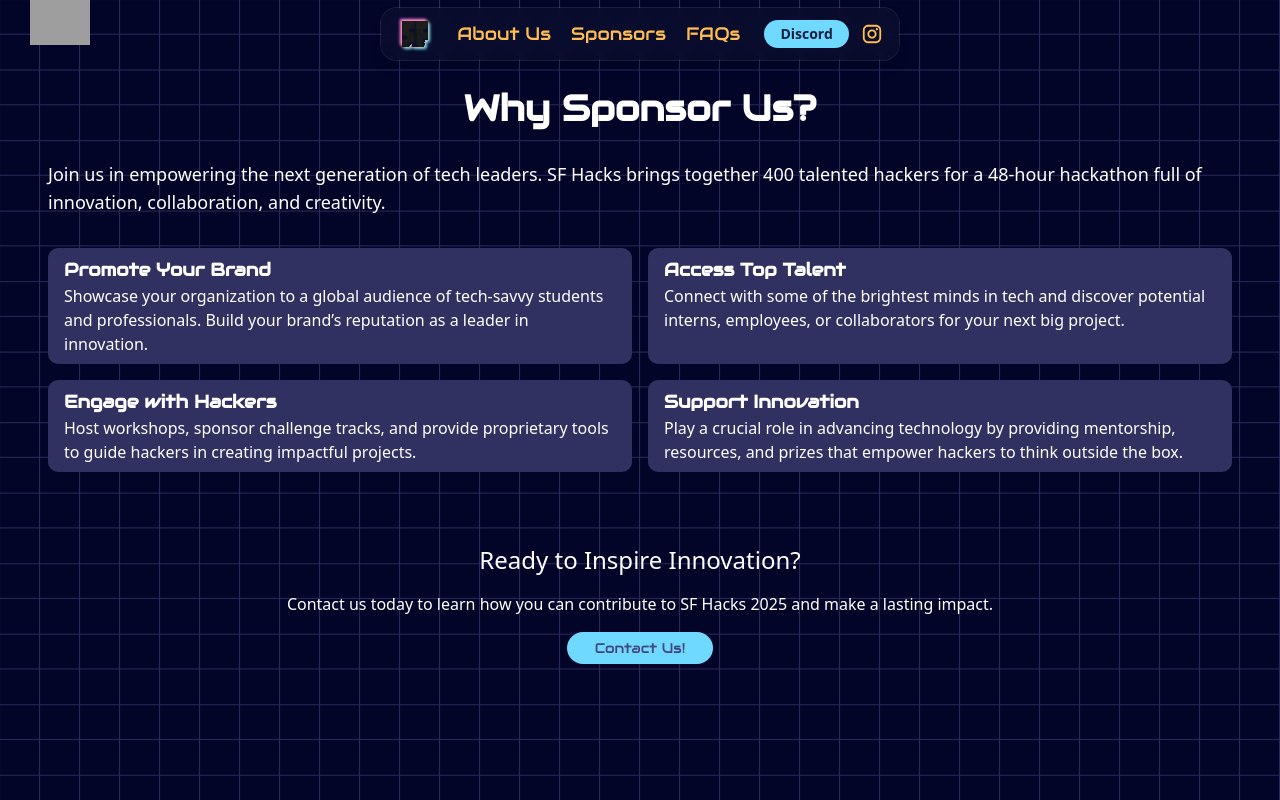
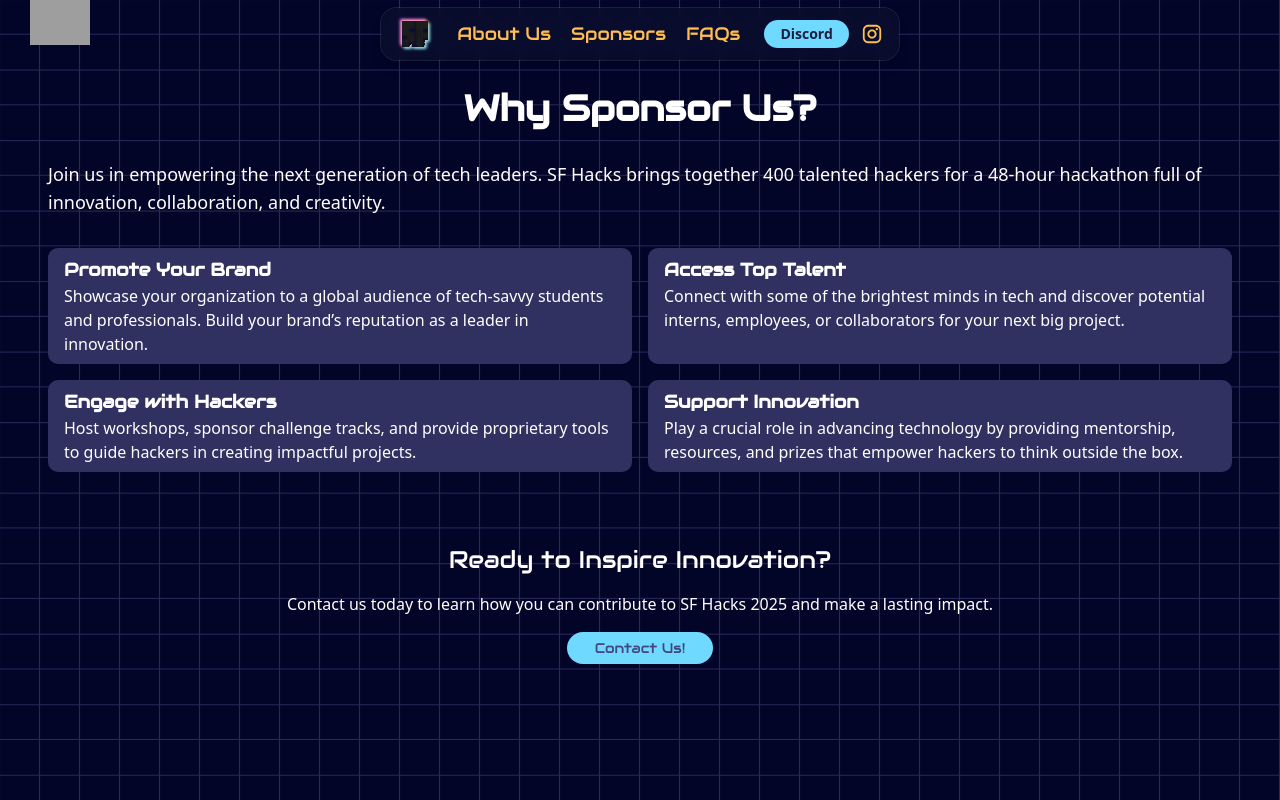
Before and after one commit to SF-Hacks-at-SFSU/sf-hacks-2026, a Next.js app: page /past-sponsors/why-sponsor in a window 1280 px wide. Built offline with nearby package versions, Linux system fonts and the light colour scheme; grey boxes are pictures that could not be loaded.

Commit message:
update font

```diff
--- a/src/app/past-sponsors/why-sponsor/page.tsx
+++ b/src/app/past-sponsors/why-sponsor/page.tsx
@@ -2,7 +2,7 @@
 
 export default function WhySponsorPage() {
 	return (
-		<main className="mt-20 md:mt-0 md:px-4 flex flex-col gap-4 md:gap-8  items-center">
+		<main className="mt-20 md:mt-0 md:px-4 flex flex-col gap-4 md:gap-8 items-center">
 			<h1 className="text-white text-3xl md:text-4xl font-audiowide font-bold">
 				Why Sponsor Us?
 			</h1>
@@ -53,7 +53,7 @@
 			</div>
 
 			<div className="flex flex-col gap-2 md:gap-4 justify-end items-center md:mt-10">
-				<h2 className="bg-sfyellow text-white text-lg md:text-2xl">
+				<h2 className="bg-sfyellow text-white text-lg md:text-2xl font-audiowide">
 					Ready to Inspire Innovation?
 				</h2>
 				<p className="px-4">
```
